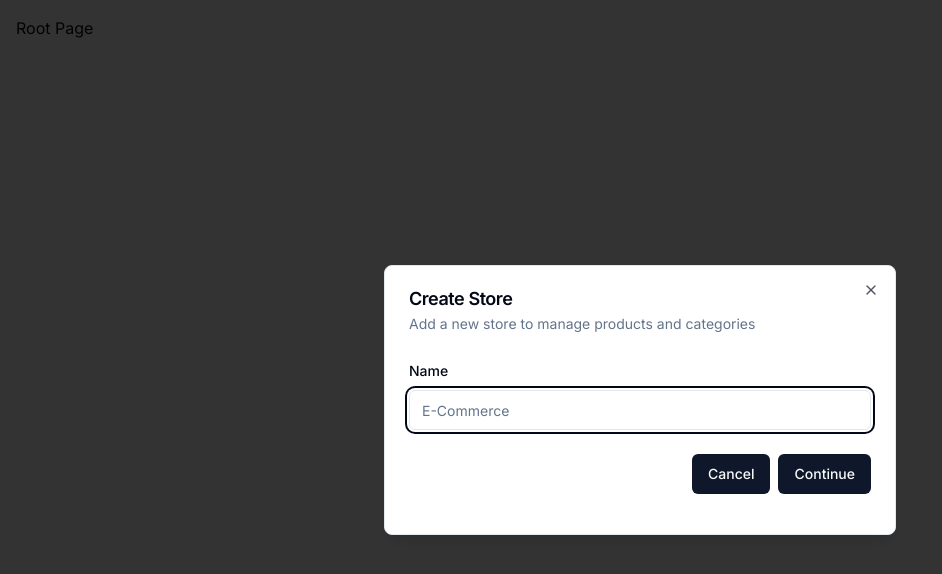
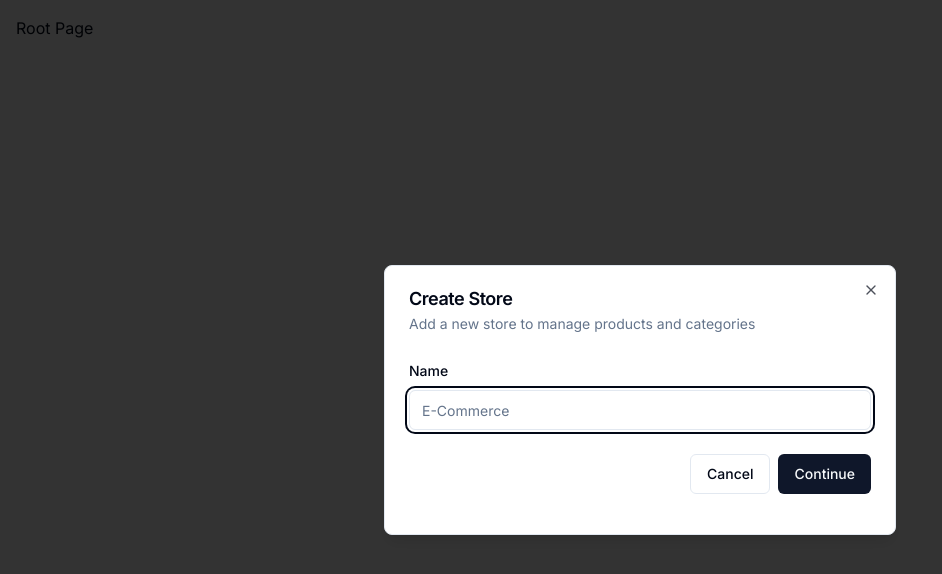
Before and after one commit to MarkusTech/iRipple_eCommerce_Prod, a Next.js app in the folder client/: page / in a window 1280 px wide. Shown: the top 574 px of the page, without its empty margins (0-942 px from the left). Built offline with nearby package versions, Linux system fonts and the light colour scheme.

Commit message:
Update store-modal.tsx

```diff
--- a/client/src/components/modals/store-modal.tsx
+++ b/client/src/components/modals/store-modal.tsx
@@ -6,7 +6,14 @@ import { zodResolver } from "@hookform/resolvers/zod";
 
 import { useStoreModal } from "../../../hooks/use-store-modal";
 import { Modal } from "../ui/modal";
-import { Form, FormControl, FormField, FormItem, FormLabel } from "../ui/form";
+import {
+  Form,
+  FormControl,
+  FormField,
+  FormItem,
+  FormLabel,
+  FormMessage,
+} from "../ui/form";
 import { Input } from "../ui/input";
 import { Button } from "../ui/button";
 
@@ -48,12 +55,15 @@ export const StoreModal = () => {
                   <FormControl>
                     <Input placeholder="E-Commerce" {...field} />
                   </FormControl>
+                  <FormMessage />
                 </FormItem>
               )}
             />
             <div className="pt-6 space-x-2 flex items-center justify-end w-full">
-              <Button>Cancel</Button>
-              <Button>Continue</Button>
+              <Button variant="outline" onClick={storeModal.onClose}>
+                Cancel
+              </Button>
+              <Button type="submit">Continue</Button>
             </div>
           </form>
         </Form>
```
